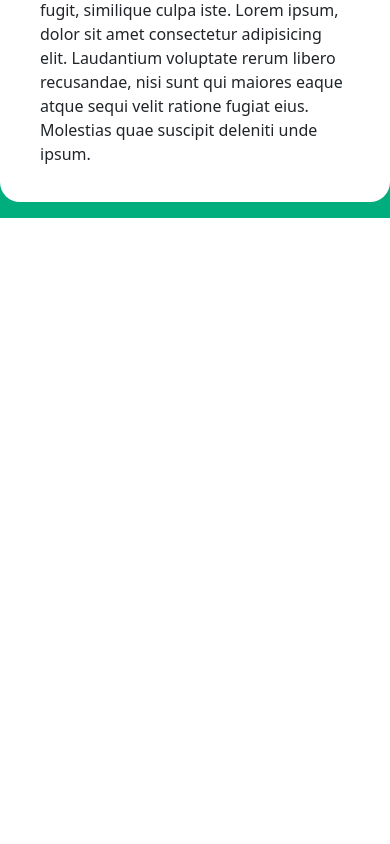
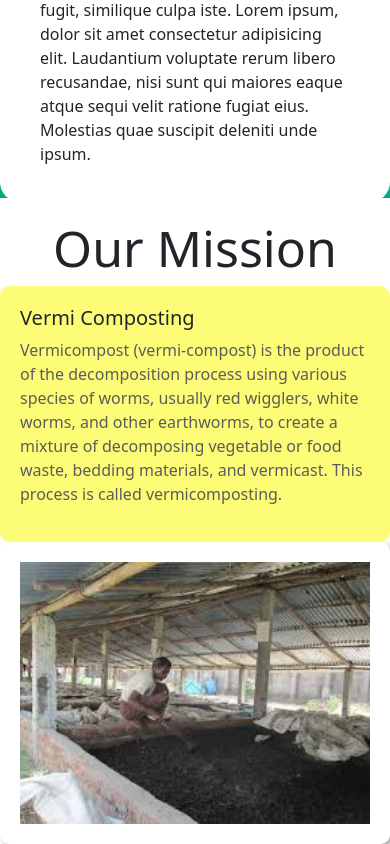
Before and after one commit to abhi0661236/krishaksevasansthan, a React (Create React App) app in the folder frontend/: page / in a window 390 px wide. Shown: the part 1272-2116 px from the top of the page. Before the commit the page ends 1490 px from the top, so only its background shows below. Built offline with nearby package versions, Linux system fonts and the light colour scheme.

Commit message:
added our mission section

```diff
--- a/frontend/src/assets/css/Home.css
+++ b/frontend/src/assets/css/Home.css
@@ -30,7 +30,7 @@
     position: relative;
     width: 100%;
     height: 500px;
-    background-color: var(--section-primary);
+    background-color: white;
     background-image: url(../media/wave.svg);
     background-repeat: no-repeat;
     background-position: bottom;
@@ -38,7 +38,7 @@
 }
 .kss-sec-title h4{
     font-size: 50px;
-    margin-top: 20px;
+    padding-top: 20px;
     text-align: center;
     text-transform: capitalize;
 }
@@ -47,7 +47,7 @@
     padding: 20px 40px;
     width: 800px;
     height: 300px;
-    margin: 50px auto;
+    margin: 0px auto;
     background-color: white;
     border-radius: 20px;
     top: 50%;
@@ -65,3 +65,74 @@
         left: 0;
     }
 }
+
+.kss-mission{
+    width: 100%;
+    height: 500px;
+    background-color: var(--section-primary);
+    background-image: url(../media/gehun.png);
+    background-repeat: no-repeat;
+    background-size: 150px 300px;
+    background-position: right bottom;
+}
+.kss-mission-card1{
+    width: 400px;
+height: 250px;
+position: relative;
+background-color: rgb(252, 252, 119);
+padding: 20px;
+border-radius: 10px;
+top: 60px;
+left: 200px;
+z-index: 4;
+}
+.kss-mission-card2{
+    width: 600px;
+height: 370px;
+position: relative;
+border-radius: 10px;
+top: -49%;
+left: 40%;
+}
+.kss-mission-card2 img{
+    width: 100%;
+    height: 100%;
+    border-radius: 10px;
+    border:20px solid white;
+    box-shadow: 5px 5px 10px rgb(173, 173, 173);
+}
+
+@media (max-width: 912px) {
+    .kss-mission{
+        width: 100%;
+        height: auto;
+        background-color: var(--section-primary);
+        background: none;
+    }
+    .kss-mission-card1{
+        width: 100%;
+    height: auto;
+
+    padding: 20px;
+    border-radius: 10px;
+    top: 0px;
+    left: 0px;
+    z-index: 4;
+    }
+    .kss-mission-card2{
+        width: 100%;
+    height: auto;
+    top:0px;
+    left: 0px;
+    border-radius: 10px;
+
+    }
+    .kss-mission-card2 img{
+        width: 100%;
+        height: 100%;
+        border-radius: 10px;
+        border:20px solid white;
+        box-shadow: 5px 5px 10px rgb(173, 173, 173);
+    }
+
+}
--- a/frontend/src/assets/css/colors.css
+++ b/frontend/src/assets/css/colors.css
@@ -1,6 +1,6 @@
 :root{
     --primary-theme: #00AD7C;
-    --secondary-theme: #B4C6A6;
+    --secondary-theme: #5c5c5c;
     --section-primary: #fff1e2;
     --section-secondary: #FFF1AF;
 }
--- a/frontend/src/components/Home.jsx
+++ b/frontend/src/components/Home.jsx
@@ -4,6 +4,7 @@ import car1 from '../assets/media/carousel1.jpg';
 import car2 from '../assets/media/carousel2.jpg';
 import car3 from '../assets/media/carousel3.jpg';
 import avatar from '../assets/media/avatar.png';
+import Vermicompost from '../assets/media/vermicompost.jpeg';
 
 export default function Home() {
   return (
@@ -38,7 +39,7 @@ export default function Home() {
         </div>
         <div className="kss-lefthero col-md-4">
           <div className="kss-herocard">
-            <img src={avatar} alt=''/>
+            <img src={avatar} alt='' />
             <div>
 
               <h4>Name</h4>
@@ -46,14 +47,14 @@ export default function Home() {
             </div>
           </div>
           <div className="kss-herocard">
-            <img src={avatar} alt=''/>
+            <img src={avatar} alt='' />
             <div>
               <h4>Name</h4>
               <p>Repellendus, aliquam!</p>
             </div>
           </div>
           <div className="kss-herocard">
-            <img src={avatar} alt=''/>
+            <img src={avatar} alt='' />
             <div>
               <h4>Name</h4>
               <p>Lorem ipsum aliquam!</p>
@@ -71,10 +72,19 @@ export default function Home() {
           <p>Lorem ipsum dolor sit amet consectetur adipisicing elit. Quia suscipit eius esse. Sunt provident cum earum, officia beatae ut corrupti. Lorem ipsum dolor sit amet consectetur adipisicing elit. A, dolore assumenda eos consectetur iusto et neque ipsa eius nostrum, odio non rerum dicta consequatur ut explicabo fugit, similique culpa iste. Lorem ipsum, dolor sit amet consectetur adipisicing elit. Laudantium voluptate rerum libero recusandae, nisi sunt qui maiores eaque atque sequi velit ratione fugiat eius. Molestias quae suscipit deleniti unde ipsum.
           </p>
         </div>
-      <div className='kss-lower-about'>
-
+      </section>
+      <section className='kss-mission'>
+        <div className="kss-sec-title">
+          <h4>Our Mission</h4>
         </div>
-
+        <div className="kss-mission-card1">
+          <h5>Vermi Composting</h5>
+          <p style={{color: '#5c5c5c'}}>Vermicompost (vermi-compost) is the product of the decomposition process using various species of worms, usually red wigglers, white worms, and other earthworms, to create a mixture of decomposing vegetable or food waste, bedding materials, and vermicast. This process is called vermicomposting.
+          </p>
+        </div>
+        <div className="kss-mission-card2">
+          <img src={Vermicompost} alt="" />
+        </div>
 
       </section>
 
```
Also changed, not shown: frontend/src/components/Footer.jsx (+10 -0 lines), frontend/src/assets/css/Footer.css (added), frontend/src/assets/media/vermicompost.jpeg (added). Lines whose indentation alone changed are shown as unchanged.
